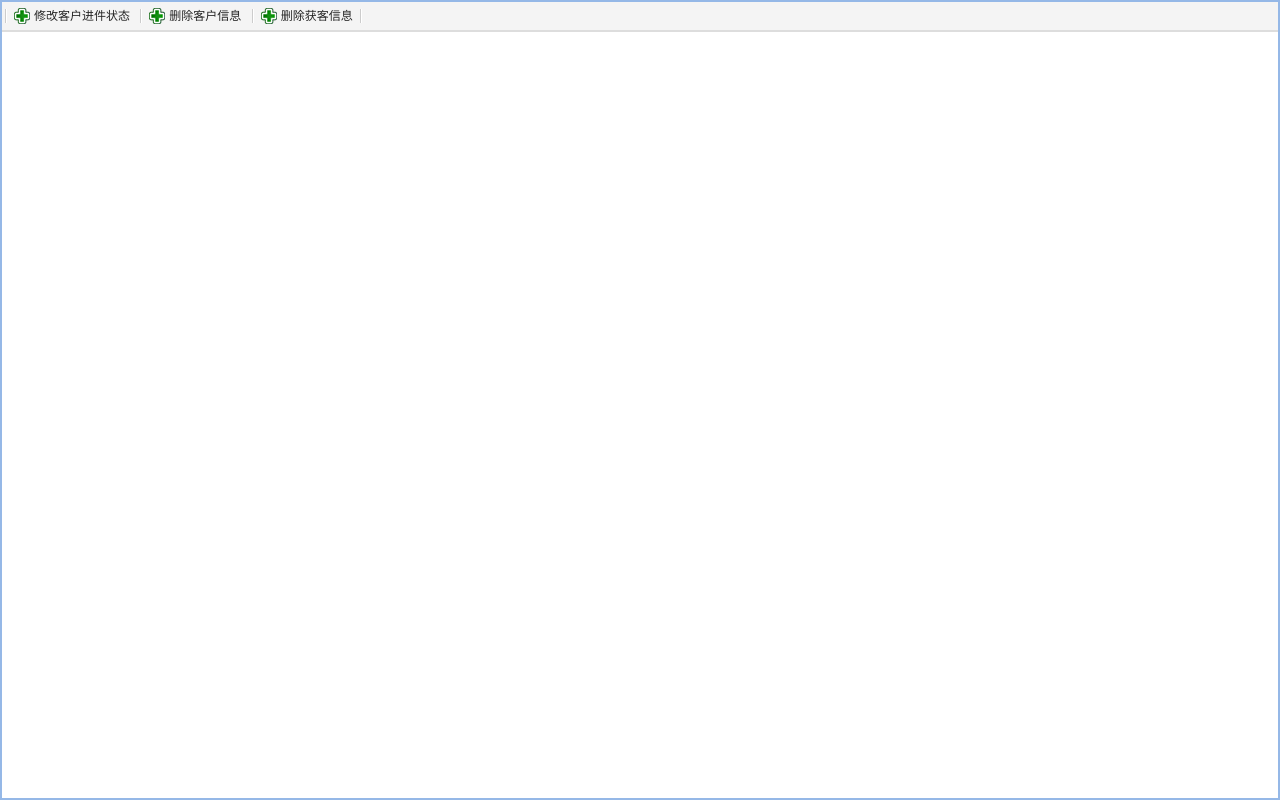
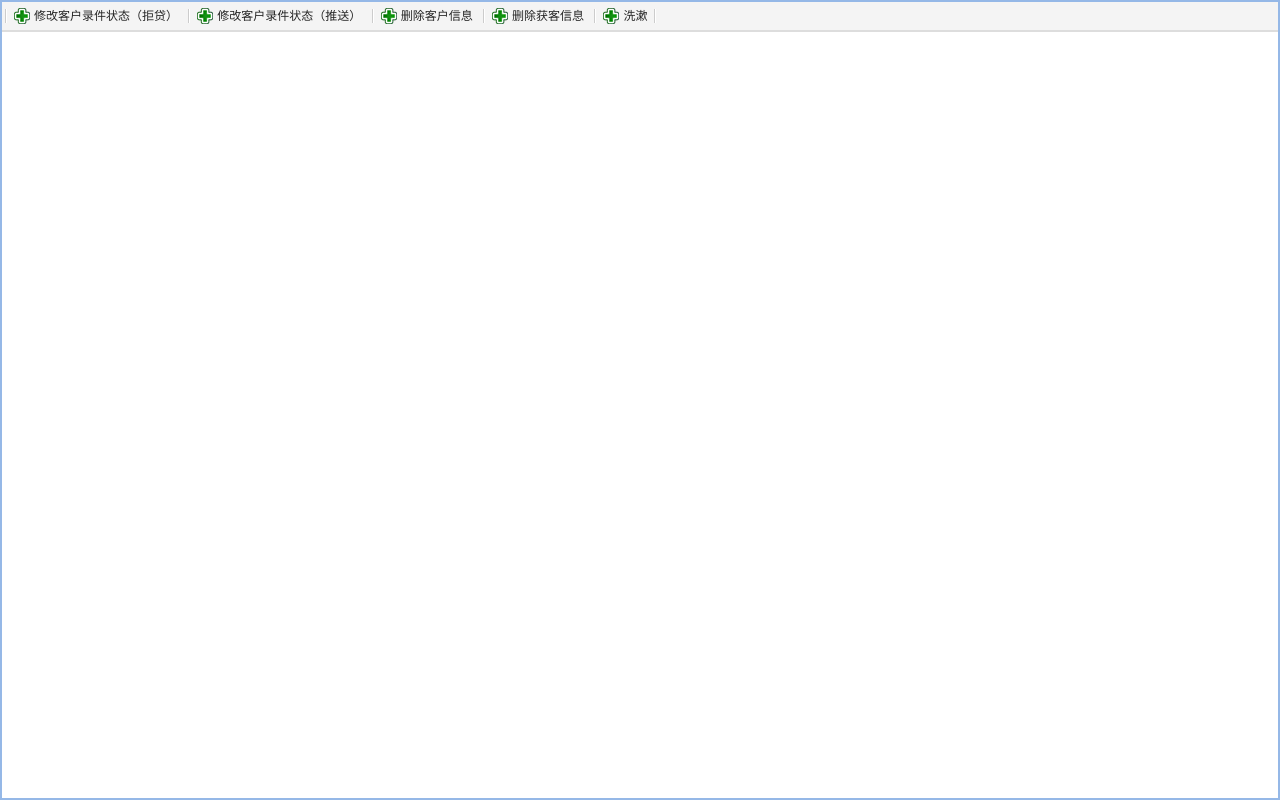
Before and after one commit to xfz219/gsp_store, a Java web app: template src/main/webapp/WEB-INF/pages/business/updateCustomerEntryState.jsp in a window 1280 px wide. Run offline with Spring Boot 4, a stand-in JSP engine, Linux system fonts and the light colour scheme; the template is opened without the code that fills it, so the values that code supplies are empty; the project's own start-up code is not run, and a stand-in starts its controllers and pages; some libraries are stand-ins or nearby versions.

Commit message:
Revert "Merge branch 'master' into 'master'"
This reverts merge request !48

```diff
--- a/pom.xml
+++ b/pom.xml
@@ -375,6 +375,8 @@
 				<artifactId>jetty-maven-plugin</artifactId>
 				<version>9.0.6.v20130930</version>
 				<configuration>
+					<source>1.8</source>
+					<target>1.8</target>
 					<scanIntervalSeconds>3</scanIntervalSeconds>
 <!-- 					<webApp> -->
 <!-- 						<contextPath>/${project.artifactId}</contextPath> -->
@@ -421,8 +423,8 @@
 				<casClient.url>http://localhost:8080</casClient.url>
 				<zookeeper.address>zookeeper://10.10.216.111:40000</zookeeper.address>
 				<casServerTomcat.url>http://10.10.227.155:8092</casServerTomcat.url>
-				<redis.host>10.10.197.245</redis.host>
-				<redis.port>6999</redis.port>
+				<redis.host>10.10.229.48</redis.host>
+				<redis.port>6379</redis.port>
 				<jms.broker.url>failover:(tcp://10.10.242.252:61616)?randomize=false&amp;initialReconnectDelay=100&amp;timeout=5000</jms.broker.url>
 				<oauth.serverUrl>http://t.uaa.pub.puhuifinance.com:8082/uaa</oauth.serverUrl>
 				<oauth.clientId>lend-app-report</oauth.clientId>
--- a/src/main/java/com/puhui/app/dao/AppLendRequestDao.java
+++ b/src/main/java/com/puhui/app/dao/AppLendRequestDao.java
@@ -9,7 +9,7 @@ import com.puhui.app.po.AppLendRequest;
 
 public interface AppLendRequestDao extends BaseDao{
 
-	public void updateCustomerEntryState(Map<String, Object> map);
+	public void updateCustomerEntryState(long id);
 
 	public List<String> selectAppLendRequestMethod(Map<String,Object> map);
 
--- a/src/main/java/com/puhui/app/manager/UpdateCustomerEntryStateManager.java
+++ b/src/main/java/com/puhui/app/manager/UpdateCustomerEntryStateManager.java
@@ -5,16 +5,14 @@ import org.springframework.stereotype.Component;
 
 import com.puhui.app.dao.AppLendRequestDao;
 
-import java.util.Map;
-
 @Component
 public class UpdateCustomerEntryStateManager {
 
 	@Autowired
 	private AppLendRequestDao appLendRequestDao;
 
-	public void updateCustomerEntryState(Map<String, Object> map) {
-		appLendRequestDao.updateCustomerEntryState(map);
+	public void updateCustomerEntryState(long id) {
+		appLendRequestDao.updateCustomerEntryState(id);
 	}
 
 	/**
--- a/src/main/java/com/puhui/app/service/UpdateCustomerEntryStateService.java
+++ b/src/main/java/com/puhui/app/service/UpdateCustomerEntryStateService.java
@@ -1,6 +1,4 @@
 package com.puhui.app.service;
-
-import java.util.Map;
 
 public interface UpdateCustomerEntryStateService {
 	/**
@@ -8,7 +6,7 @@ public interface UpdateCustomerEntryStateService {
 	 * @author lichunyue
 	 * @return
 	 */
-	public void updateCustomerEntryState(Map<String, Object> map);
+	public void updateCustomerEntryState(long id);
 
 	/**
 	 * @param id
--- a/src/main/java/com/puhui/app/service/impl/UpdateCustomerEntryStateServiceImpl.java
+++ b/src/main/java/com/puhui/app/service/impl/UpdateCustomerEntryStateServiceImpl.java
@@ -32,8 +32,8 @@ public class UpdateCustomerEntryStateServiceImpl implements UpdateCustomerEntryS
 	 * @return
 	 */
 	@Override
-	public void updateCustomerEntryState(Map<String, Object> map){
-		updateCustomerEntryStateManager.updateCustomerEntryState(map);
+	public void updateCustomerEntryState(long id){
+		updateCustomerEntryStateManager.updateCustomerEntryState(id);
 	}
 
 	@Override
--- a/src/main/java/com/puhui/app/utils/HttpUtils.java
+++ b/src/main/java/com/puhui/app/utils/HttpUtils.java
@@ -9,6 +9,8 @@ public class HttpUtils {
 //    private static final String PUHUI_LEND_DEDUCTION_URL = "http://ut1.zuul.pub.puhuifinance.com:8765/puhui-lend-server";
 
     public static final String PUHUI_LEND_URL_ID = PUHUI_LEND_DEDUCTION_URL + "/api/v1/{appLendRequestId}/appLendRequest"; //通过app进件号获取进件信息
+    public static final String PUHUI_LEND_URL_IDNO = PUHUI_LEND_DEDUCTION_URL + "/api/v1/lendRequestVos/{idNo}/idNo"; //通过身份证获取进件信息
+    public static final String PUHUI_LEND_URL_STATEUPDATE = PUHUI_LEND_DEDUCTION_URL + "/api/v1/lendRequests/update"; //状态变更通知
     public static final String PUHUI_LEND_URL_LOGIN = PUHUI_LEND_DEDUCTION_URL + "/api/uc/v1/staff/login"; //登陆认证
     public static final String PUHUI_LEND_URL_EMPLOYEENO = PUHUI_LEND_DEDUCTION_URL + "/api/uc/v1/staff/{employeeNo}/employeeNo"; //根据员工编号获取UC中用户信息
     public static final String PUHUI_LEND_URL_TOP = PUHUI_LEND_DEDUCTION_URL + "/api/uc/v1/menu/top"; //查询顶级菜单
--- a/src/main/resources/mybatis-mappers/AppLendRequestMapper.xml
+++ b/src/main/resources/mybatis-mappers/AppLendRequestMapper.xml
@@ -21,9 +21,9 @@
 		<result property="salesNo" column="sales_no"/>
 		<result property="updateTime" column="update_time"/>
 	</resultMap>
-	<update id="updateCustomerEntryState" parameterType="map">
+	<update id="updateCustomerEntryState" parameterType="long">
 		update app_lend_request set
-		state = #{state},audit_state = #{auditState}
+		state = 3,audit_state = 6
 		where id = #{id}
 	</update>
 	<update id="showChangeMobilePushDialog" parameterType="long">
--- a/src/main/webapp/WEB-INF/pages/business/updateCustomerEntryState.jsp
+++ b/src/main/webapp/WEB-INF/pages/business/updateCustomerEntryState.jsp
@@ -20,11 +20,15 @@
 <div id="tbChangeMobileListGrid">
 	<span>
 		<span class="datagrid-btn-separator" style="float:none;"></span>
-		<a  href="javascript:void(0);" class="easyui-linkbutton" iconCls="icon-add" plain="true" id='add' onclick="showChangeMobileDialog();" >修改客户进件状态</a>
+		<a  href="javascript:void(0);" class="easyui-linkbutton" iconCls="icon-add" plain="true" id='add' onclick="showChangeMobileDialog();" >修改客户录件状态（拒贷）</a>
+		<span class="datagrid-btn-separator" style="float:none;"></span>
+		<a  href="javascript:void(0);" class="easyui-linkbutton" iconCls="icon-add" plain="true" id='add' onclick="showChangeMobilePushDialog();" >修改客户录件状态（推送）</a>
 		<span class="datagrid-btn-separator" style="float:none;"></span>
 		<a  href="javascript:void(0);" class="easyui-linkbutton" iconCls="icon-add" plain="true" id='add' onclick="showChangeMobileDelDialog();" >删除客户信息</a>
 		<span class="datagrid-btn-separator" style="float:none;"></span>
 		<a  href="javascript:void(0);" class="easyui-linkbutton" iconCls="icon-add" plain="true" id='add' onclick="showChangeIdDelDialog();" >删除获客信息</a>
+		<span class="datagrid-btn-separator" style="float:none;"></span>
+				<a  href="javascript:void(0);" class="easyui-linkbutton" iconCls="icon-add" plain="true" id='add' onclick="updateAppUserToPromote();" >洗漱</a>
 		<span class="datagrid-btn-separator" style="float:none;"></span>
 	</span>
 	<div style="clear:both;"></div>
@@ -63,11 +67,11 @@
 
 	var addChangeMobileDialog = $('#addChangeMobileDialog');
 	function showChangeMobileDialog() {
-		var contentData = '<div style="margin: 20px 0px 0px 50px;"><label>进件号：</label><input id="id" class="easyui-validatebox textbox" data-options="required:true"/></br></br><label>大状态：</label><input id="state" class="easyui-validatebox textbox" data-options="required:true"/></br></br><label>小状态：</label><input id="auditState" class="easyui-validatebox textbox" data-options="required:true"/></br></div>';
+		var contentData = '<div style="margin: 20px 0px 0px 50px;"><label>客户进件号：</label><input id="id" class="easyui-validatebox textbox" data-options="required:true"/></div>';
 		addChangeMobileDialog.dialog({
-	    	title: "修改客户进件状态",
+	    	title: "修改客户录件状态（拒贷）",
 	       	width: 350,
-	       	height: 200,
+	       	height: 130,
 	       	modal: true,
 	       	content: contentData,
 	       	buttons: [{
@@ -81,7 +85,7 @@
                        			$.ajax({
                        			    url: '${ctx}/updateCustomerEntryState/updateCustomerEntryStateMethod',
                        			    data: {
-                       			        "id": $('#id').val(),"state": $('#state').val(),"auditState": $('#auditState').val()
+                       			        "id": $('#id').val()
                        			    },
                        			    type: 'POST',
                        			    cache: false,
@@ -107,6 +111,50 @@
 		});
 	}
 
+	function showChangeMobilePushDialog() {
+		var contentData = '<div style="margin: 20px 0px 0px 50px;"><label>客户进件号：</label><input id="ip" class="easyui-validatebox textbox" data-options="required:true"/></div>';
+		addChangeMobileDialog.dialog({
+	    	title: "修改客户录件状态（推送）",
+	       	width: 350,
+	       	height: 130,
+	       	modal: true,
+	       	content: contentData,
+	       	buttons: [{
+	        	text: '确定',
+	          	handler: function() {
+	            	var thisButton = $(this);
+	             	if(typeof $('#ip').val() != 'undefined' && $('#ip').val() != '' && $('#ip').val() != null){
+	                	$.messager.confirm('确定','您确定修改客户录件状态吗？',function(r){
+	                    	if(r){
+	                        	thisButton.linkbutton('disable');
+                       			$.ajax({
+                       			    url: '${ctx}/updateCustomerEntryState/showChangeMobilePushDialog',
+                       			    data: {
+                       			        "id": $('#ip').val()
+                       			    },
+                       			    type: 'POST',
+                       			    cache: false,
+                       			    dataType: "json",
+                       			    async:false,
+                       			 	success: function(data) {
+                    			        addChangeMobileDialog.dialog('close');
+                    			        $.messager.alert('提示信息','成功');
+                    			    }
+                       			});
+	                     	}
+                      	});
+                   	}else{
+                   		$.messager.alert('提示信息', '请输入客户进件号！');
+                   	}
+              	}},
+              	{
+                    text: '取消',
+                    handler: function() {
+                    	addChangeMobileDialog.dialog('close');
+                    }
+                }]
+		});
+	}
 
 	function showChangeMobileDelDialog() {
 		var contentData = '<div style="margin: 20px 0px 0px 50px;"><label>客户手机号：</label><input id="mobile" class="easyui-validatebox textbox" data-options="required:true"/></div>';
@@ -198,6 +246,19 @@
 		});
 	}
 
+	function updateAppUserToPromote() {
+		$.ajax({
+			url : '${ctx}/updateCustomerEntryState/updateAppUserToPromote',
+			type : 'POST',
+			cache : false,
+			dataType : "json",
+			async : false,
+			success : function(data) {
+				addChangeMobileDialog.dialog('close');
+				$.messager.alert('提示信息', '成功');
+			}
+		});
+	}
 </script>
 </body>
 </html>
```
Also changed, not shown: src/main/java/com/puhui/app/web/controller/UpdateCustomerEntryStateController.java (+1 -10 lines).
